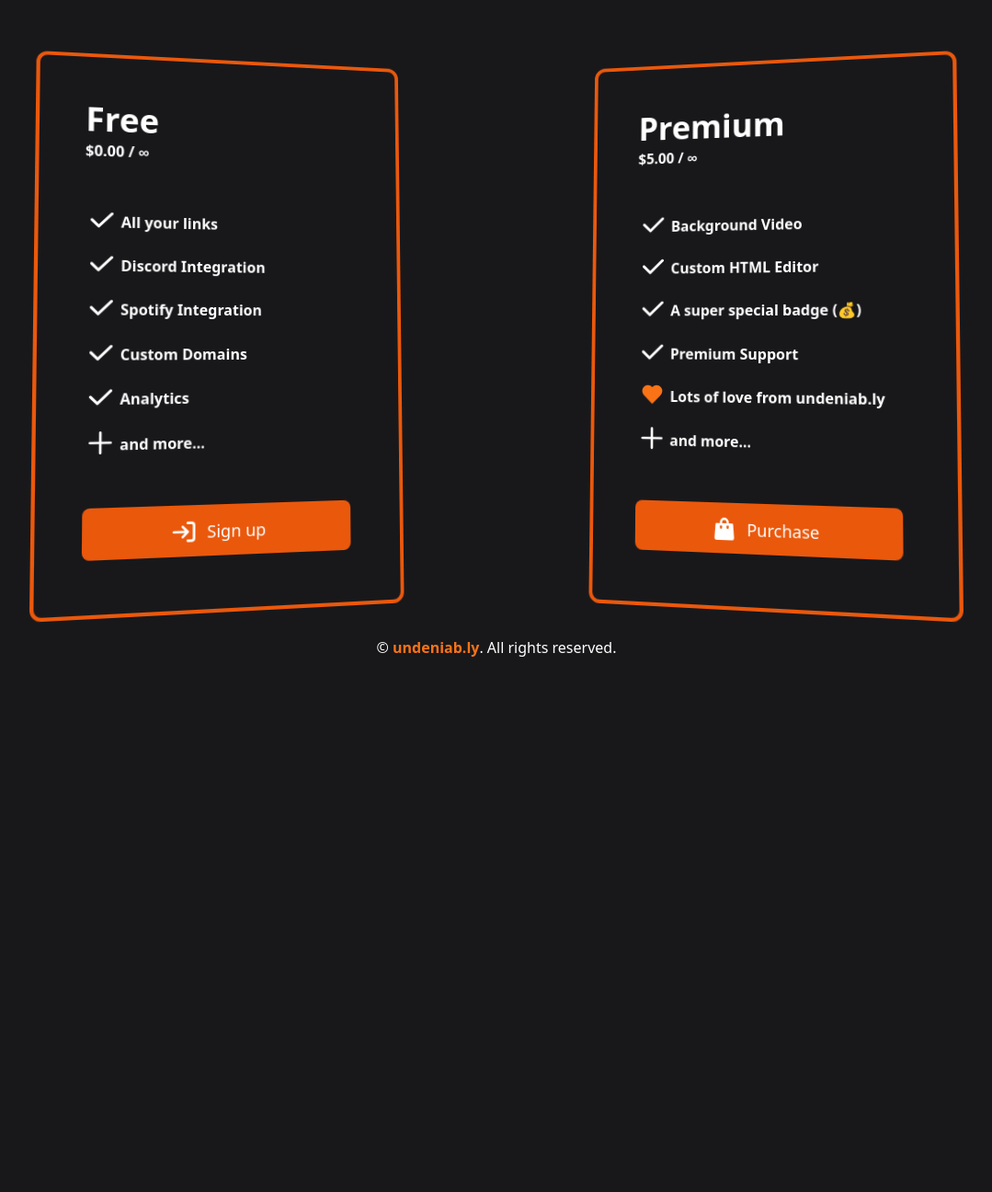
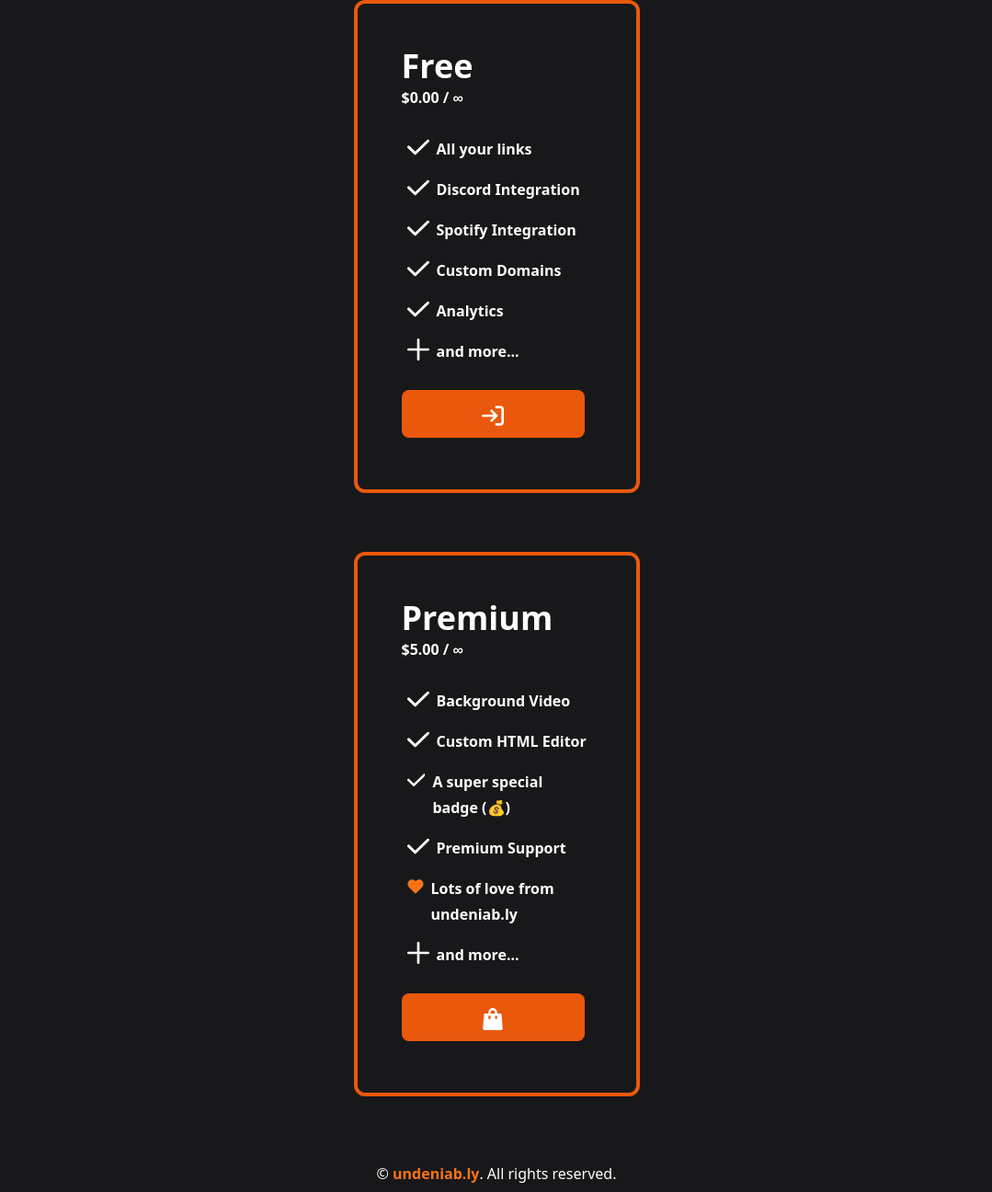
Before and after one commit to yo-ru/undeniab.ly, a Python web app: template templates/store.html in a window 1280 px wide. Shown: the part 76-1372 px from the top of the page at 92% size, without its empty margins (100-1179 px from the left). Before the commit the page ends 790 px from the top, so only its background shows below. Run offline with Jinja, Linux system fonts and the light colour scheme; the template is opened without the code that fills it, so the values that code supplies are empty; style sheets or scripts are compiled from the project's sources; some libraries are stand-ins or nearby versions.

Commit message:
clean up responsive style

```diff
--- a/static/css/custom.css
+++ b/static/css/custom.css
@@ -1,4 +1,4 @@
-@media (min-width: 1024px) {
+@media (min-width: 1920px) {
     .hero-right {
         transform: perspective(200px) rotateX(0.7deg) rotateY(-2deg) scale(1);
         filter: brightness(1) saturate(1);
--- a/templates/components/footer.html
+++ b/templates/components/footer.html
@@ -1,4 +1,4 @@
-<footer class="bottom-0 left-0 right-0 lg:fixed w-full text-center">
+<footer class="bottom-0 left-0 right-0 w-full text-center">
   <p class="text-white m-0 py-2 px-4">
     &copy; <span class="text-orange-500 font-bold">undeniab.ly</span>. All rights reserved.
   </p>
--- a/templates/home.html
+++ b/templates/home.html
@@ -31,7 +31,7 @@
     <a href="/signup" type="button" class="text-white no-underline bg-orange-600 hover:bg-orange-700 focus:ring-4 focus:ring-orange-400 font-medium rounded-lg text-lg px-16 py-3 me-2 mb-2 focus:outline-none">Get started &rarr;</a>
     {% endif %}
   </div>
-  <div class="lg:flex hidden basis-1/2 content-center">
+  <div class="2xl:flex hidden basis-1/2 content-center">
     <img src="/static/img/example.png" class="hero-right w-[400px] h-[600px] object-cover m-auto rounded-xl border-orange-600 border-4">
   </div>
 </div>
--- a/templates/store.html
+++ b/templates/store.html
@@ -4,9 +4,9 @@
 {% endblock %}
 
 {% block content %}
-  <div class="flex lg:flex-row flex-col items-center lg:h-[90vh] h-full lg:justify-center">
-    <div class="lg:mb-0 mb-16 prose basis-1/2 content-center">
-      <div class="hero-left grid grid-cols-1 grid-rows-auto lg:w-[400px] lg:h-[600px] w-[311px] p-12 object-cover m-auto rounded-xl border-orange-600 border-4">
+  <div class="flex 2xl:flex-row flex-col items-center 2xl:h-[90vh] h-full 2xl:justify-center">
+    <div class="2xl:mb-0 mb-16 prose basis-1/2 content-center">
+      <div class="hero-left grid grid-cols-1 grid-rows-auto 2xl:w-[400px] 2xl:h-[600px] w-[311px] p-12 object-cover m-auto rounded-xl border-orange-600 border-4">
         <div class="flex flex-col justify-start items-start w-full h-full">
           <h1 class="m-0 text-white">Free</h1>
           <p class="m-0 text-white font-bold">$0.00 / &#8734;</p>
@@ -54,24 +54,24 @@
         <div class="flex flex-col justify-end align-center w-full h-full">
           {% if User.authenticated() %}
             <a type="button" class="pointer-events-none text-center text-white no-underline bg-orange-800 font-medium rounded-lg text-lg px-16 py-3 me-2 mb-2 focus:outline-none">
-              <svg class="lg:mr-2 inline-block w-6 h-6 text-white" aria-hidden="true" xmlns="http://www.w3.org/2000/svg" fill="currentColor" viewBox="0 0 20 20">
+              <svg class="2xl:mr-2 inline-block w-6 h-6 text-white" aria-hidden="true" xmlns="http://www.w3.org/2000/svg" fill="currentColor" viewBox="0 0 20 20">
                 <path d="M15.077.019a4.658 4.658 0 0 0-4.083 4.714V7H2a2 2 0 0 0-2 2v9a2 2 0 0 0 2 2h12a2 2 0 0 0 2-2V9a2 2 0 0 0-2-2h-1.006V4.68a2.624 2.624 0 0 1 2.271-2.67 2.5 2.5 0 0 1 2.729 2.49V8a1 1 0 0 0 2 0V4.5A4.505 4.505 0 0 0 15.077.019ZM9 15.167a1 1 0 1 1-2 0v-3a1 1 0 1 1 2 0v3Z" />
               </svg>
-              <span class="hidden lg:inline-block align-middle">Unlocked</span>
+              <span class="hidden 2xl:inline-block align-middle">Unlocked</span>
             </a>
           {% else %}
             <a href="/signup" type="button" class="text-center text-white no-underline bg-orange-600 font-medium rounded-lg text-lg px-16 py-3 me-2 mb-2 focus:outline-none">
-              <svg class="lg:mr-2 inline-block w-6 h-6 text-white" aria-hidden="true" xmlns="http://www.w3.org/2000/svg" fill="none" viewBox="0 0 18 16">
+              <svg class="2xl:mr-2 inline-block w-6 h-6 text-white" aria-hidden="true" xmlns="http://www.w3.org/2000/svg" fill="none" viewBox="0 0 18 16">
                 <path stroke="currentColor" stroke-linecap="round" stroke-linejoin="round" stroke-width="2" d="M1 8h11m0 0L8 4m4 4-4 4m4-11h3a2 2 0 0 1 2 2v10a2 2 0 0 1-2 2h-3" />
               </svg>
-              <span class="hidden lg:inline-block align-middle">Sign up</span>
+              <span class="hidden 2xl:inline-block align-middle">Sign up</span>
             </a>
           {% endif %}
         </div>
       </div>
     </div>
-    <div class="lg:mb-0 mb-16 prose basis-1/2 content-center">
-      <div class="hero-right grid grid-cols-1 grid-rows-auto lg:w-[400px] lg:h-[600px] w-[311px] p-12 object-cover m-auto rounded-xl border-orange-600 border-4">
+    <div class="2xl:mb-0 mb-16 prose basis-1/2 content-center">
+      <div class="hero-right grid grid-cols-1 grid-rows-auto 2xl:w-[400px] 2xl:h-[600px] w-[311px] p-12 object-cover m-auto rounded-xl border-orange-600 border-4">
         <div class="flex flex-col justify-start items-start w-full h-full">
           <h1 class="m-0 text-white">Premium</h1>
           <p class="m-0 text-white font-bold">$5.00 / &#8734;</p>
@@ -121,25 +121,25 @@
         <div class="flex flex-col justify-end align-center w-full h-full">
           {% if User.has_privilege(Privileges.PREMIUM) %}
             <a type="button" class="pointer-events-none text-center text-white no-underline bg-orange-800 font-medium rounded-lg text-lg px-16 py-3 me-2 mb-2 focus:outline-none">
-              <svg class="lg:mr-2 inline-block w-6 h-6 text-white" aria-hidden="true" xmlns="http://www.w3.org/2000/svg" fill="currentColor" viewBox="0 0 20 20">
+              <svg class="2xl:mr-2 inline-block w-6 h-6 text-white" aria-hidden="true" xmlns="http://www.w3.org/2000/svg" fill="currentColor" viewBox="0 0 20 20">
                 <path d="M15.077.019a4.658 4.658 0 0 0-4.083 4.714V7H2a2 2 0 0 0-2 2v9a2 2 0 0 0 2 2h12a2 2 0 0 0 2-2V9a2 2 0 0 0-2-2h-1.006V4.68a2.624 2.624 0 0 1 2.271-2.67 2.5 2.5 0 0 1 2.729 2.49V8a1 1 0 0 0 2 0V4.5A4.505 4.505 0 0 0 15.077.019ZM9 15.167a1 1 0 1 1-2 0v-3a1 1 0 1 1 2 0v3Z" />
               </svg>
-              <span class="hidden lg:inline-block align-middle">Unlocked</span>
+              <span class="hidden 2xl:inline-block align-middle">Unlocked</span>
             </a>
           {% else %}
             {% if User.authenticated() %}
               <a href="/redeem" type="button" class="text-center text-white no-underline bg-orange-600 font-medium rounded-lg text-lg px-16 py-3 me-2 mb-2 focus:outline-none">
-                <svg class="lg:mr-2 inline-block w-6 h-6 text-white" aria-hidden="true" xmlns="http://www.w3.org/2000/svg" fill="currentColor" viewBox="0 0 18 20">
+                <svg class="2xl:mr-2 inline-block w-6 h-6 text-white" aria-hidden="true" xmlns="http://www.w3.org/2000/svg" fill="currentColor" viewBox="0 0 18 20">
                   <path d="M17 5.923A1 1 0 0 0 16 5h-3V4a4 4 0 1 0-8 0v1H2a1 1 0 0 0-1 .923L.086 17.846A2 2 0 0 0 2.08 20h13.84a2 2 0 0 0 1.994-2.153L17 5.923ZM7 9a1 1 0 0 1-2 0V7h2v2Zm0-5a2 2 0 1 1 4 0v1H7V4Zm6 5a1 1 0 1 1-2 0V7h2v2Z" />
                 </svg>
-                <span class="hidden lg:inline-block align-middle">Purchase</span>
+                <span class="hidden 2xl:inline-block align-middle">Purchase</span>
               </a>
             {% else %}
               <a href="/signup" type="button" class="text-center text-white no-underline bg-orange-600 font-medium rounded-lg text-lg px-16 py-3 me-2 mb-2 focus:outline-none">
-                <svg class="lg:mr-2 inline-block w-6 h-6 text-white" aria-hidden="true" xmlns="http://www.w3.org/2000/svg" fill="currentColor" viewBox="0 0 18 20">
+                <svg class="2xl:mr-2 inline-block w-6 h-6 text-white" aria-hidden="true" xmlns="http://www.w3.org/2000/svg" fill="currentColor" viewBox="0 0 18 20">
                   <path d="M17 5.923A1 1 0 0 0 16 5h-3V4a4 4 0 1 0-8 0v1H2a1 1 0 0 0-1 .923L.086 17.846A2 2 0 0 0 2.08 20h13.84a2 2 0 0 0 1.994-2.153L17 5.923ZM7 9a1 1 0 0 1-2 0V7h2v2Zm0-5a2 2 0 1 1 4 0v1H7V4Zm6 5a1 1 0 1 1-2 0V7h2v2Z" />
                 </svg>
-                <span class="hidden lg:inline-block align-middle">Purchase</span>
+                <span class="hidden 2xl:inline-block align-middle">Purchase</span>
               </a>
             {% endif %}
           {% endif %}
```
